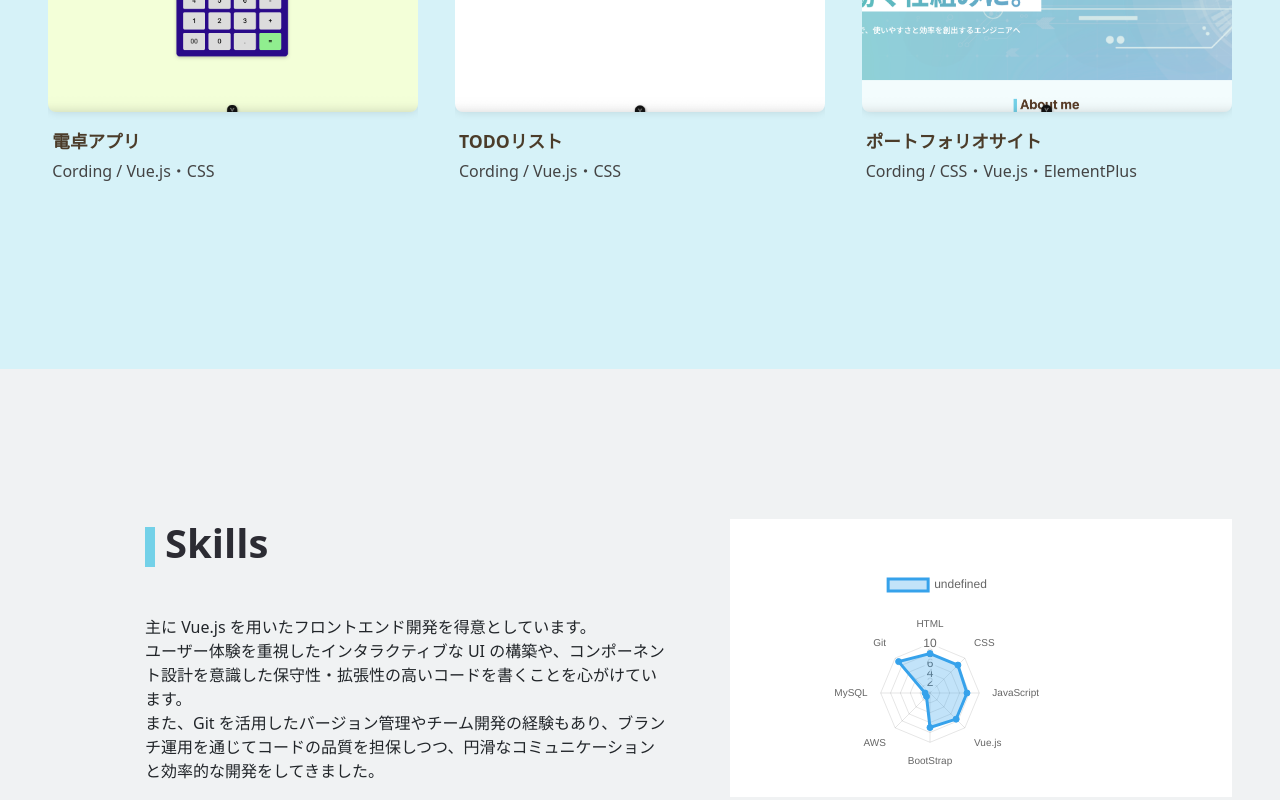
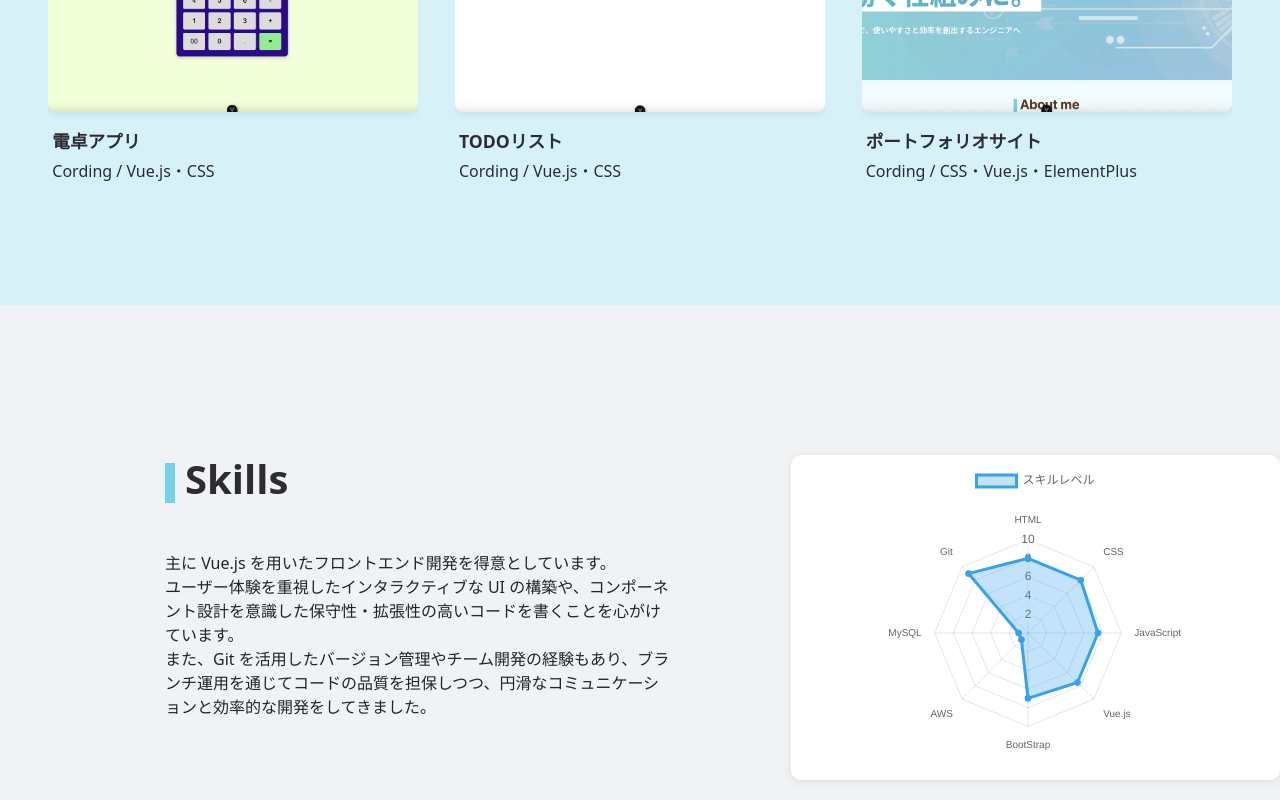
Before and after one commit to masateru0/Portfolio, a Vue app: page / in a window 1280 px wide. Shown: the part 2020-2820 px from the top of the page. Built offline with nearby package versions, Linux system fonts and the light colour scheme.

Commit message:
・worksのレイアウト修正 ・スキルグラフの修正

```diff
--- a/src/Views/MySkills.vue
+++ b/src/Views/MySkills.vue
@@ -14,7 +14,7 @@
             </div>
 
             <div class="right-column">
-                <SkillGraph :width="324" :height="237" />
+                <SkillGraph :width="325" :height="325" />
             </div>
         </div>
 
@@ -119,7 +119,7 @@ const skills = [
 }
 
 .left-column {
-    margin-left: 145px;
+    margin-left: 165px;
     width: 585px;
 }
 
@@ -133,10 +133,17 @@ const skills = [
 .right-column {
     background-color: #fff;
     width: 502px;
-    height: 278px;
+    height: 325px;
+    display: flex;
+    justify-content: center;
+    align-items: center;
+    border-radius: 10px;
+    margin-left: 57px;
+    box-shadow: 0 2px 10px rgba(0, 0, 0, 0.08);
 }
 
 .skill-text {
+    widows: 585px;
     height: 140px;
     margin-right: 64px;
 }
--- a/src/Views/MyWorks.vue
+++ b/src/Views/MyWorks.vue
@@ -143,10 +143,6 @@ const openDialog = (work) => {
     margin-left: 141px;
 }
 
-.works-section {
-    padding-bottom: 4rem;
-}
-
 .works-title {
     padding-top: 117px;
 }
@@ -158,7 +154,8 @@ const openDialog = (work) => {
     max-width: 900px;
     justify-items: center;
     max-width: 1200px;
-    margin: 0 auto 122px;
+    margin: 0 auto;
+    padding-bottom: 122px;
 }
 
 @media (max-width: 1024px) {
--- a/src/components/SkillGraph.vue
+++ b/src/components/SkillGraph.vue
@@ -1,10 +1,20 @@
 <template>
-    <div :style="{ width: `${width}px`, height: `${height}px`, margin: '40px auto', background: '#fff' }">
+    <div
+        :style="{
+            width: `${width}px`,
+            height: `${height}px`,
+            margin: '40px auto',
+            background: '#fff',
+            display: 'flex',
+            justifyContent: 'center',
+            alignItems: 'center',
+        }"
+    >
         <canvas
-        ref="radarRef"
-        :width="props.width"
-        :height="props.height"
-        style="width: 100%; height: 100%;"
+            ref="radarRef"
+            :width="width"
+            :height="height"
+            :style="`width: ${width}px; height: ${height}px; display: block;`"
         ></canvas>
     </div>
 </template>
@@ -16,13 +26,16 @@ import Chart from 'chart.js/auto'
 const props = defineProps({
     width: {
         type: Number,
-        default: 324,
+        default: 325,
     },
     height: {
         type: Number,
-        default: 237
-    }
+        default: 325,
+    },
 })
+
+const width = props.width
+const height = props.height
 
 const radarRef = ref(null)
 
@@ -34,6 +47,7 @@ onMounted(() => {
             labels: ['HTML', 'CSS', 'JavaScript', 'Vue.js', 'BootStrap', 'AWS', 'MySQL', 'Git'],
             datasets: [
                 {
+                    label: 'スキルレベル',
                     data: [8, 8, 7.5, 7.5, 7, 1, 1, 9],
                     backgroundColor: 'rgba(54, 162, 235, 0.3)',
                     borderColor: 'rgba(54, 162, 235, 1)',
@@ -55,7 +69,7 @@ onMounted(() => {
                 },
                 tooltip: {
                     enabled: true,
-                }
+                },
             },
             layout: {
                 padding: 10,
--- a/src/components/WorkCard.vue
+++ b/src/components/WorkCard.vue
@@ -56,12 +56,12 @@ defineProps({
 .work-title {
     font-weight: bold;
     font-size: 1.1rem;
-    color: #4b3c2a;
+    color: #2C2C33;
     margin-bottom: 4px;
 }
 
 .work-description {
-    color: #444;
+    color: #2C2C33;
     font-size: 1rem;
 }
 </style>
```
